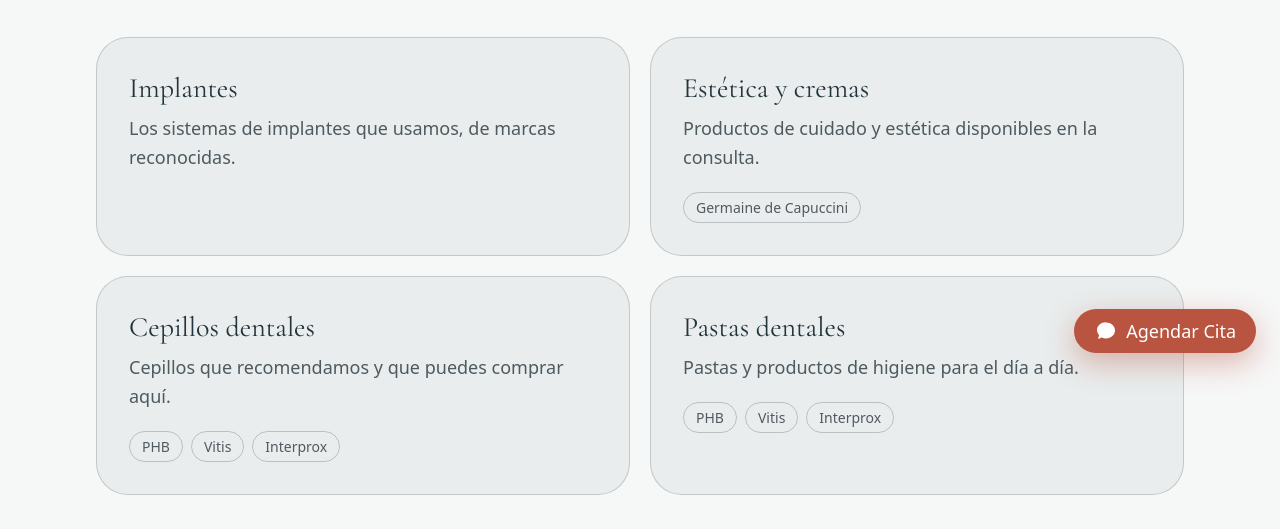
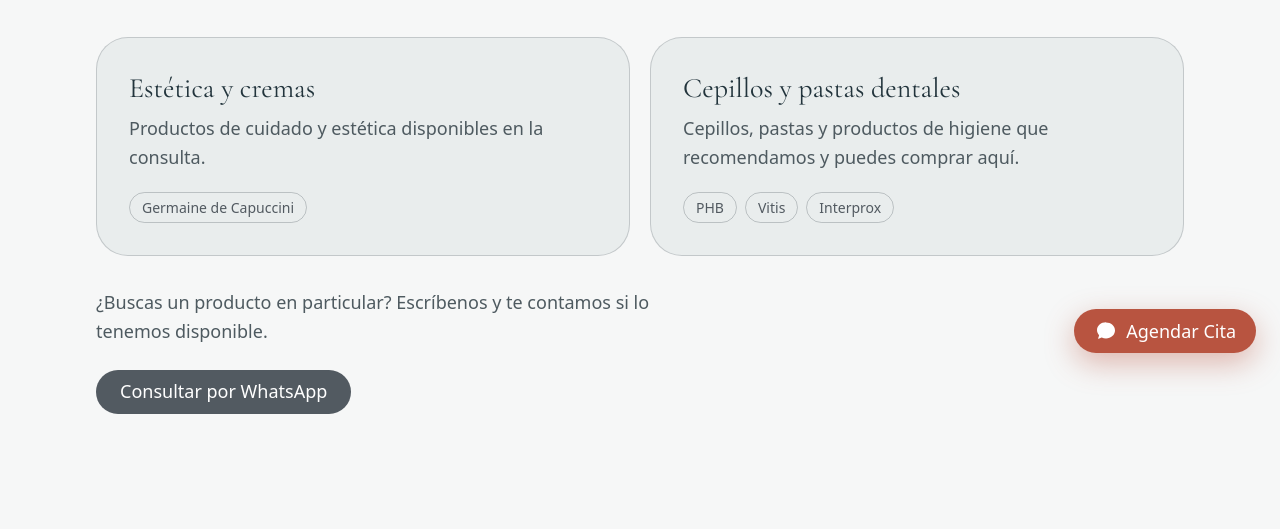
Before and after one commit to carolinaisav/pagina-vitasab, a Next.js app: page /alianzas in a window 1280 px wide. Shown: the part 423-952 px from the top of the page. Built offline with nearby package versions, Linux system fonts and the light colour scheme; no server answers.

Commit message:
Alianzas: quitar "Implantes" y unir cepillos y pastas en una sola tarjeta
Quedan dos categorias: "Estetica y cremas" (Germaine de Capuccini) y
"Cepillos y pastas dentales" (PHB, Vitis, Interprox).

Co-Authored-By: Claude Opus 4.8 <noreply@anthropic.com>

```diff
--- a/src/app/alianzas/page.tsx
+++ b/src/app/alianzas/page.tsx
@@ -17,22 +17,13 @@ const CATEGORIES: readonly {
   readonly brands?: readonly string[];
 }[] = [
   {
-    title: "Implantes",
-    desc: "Los sistemas de implantes que usamos, de marcas reconocidas.",
-  },
-  {
     title: "Estética y cremas",
     desc: "Productos de cuidado y estética disponibles en la consulta.",
     brands: ["Germaine de Capuccini"],
   },
   {
-    title: "Cepillos dentales",
-    desc: "Cepillos que recomendamos y que puedes comprar aquí.",
-    brands: ["PHB", "Vitis", "Interprox"],
-  },
-  {
-    title: "Pastas dentales",
-    desc: "Pastas y productos de higiene para el día a día.",
+    title: "Cepillos y pastas dentales",
+    desc: "Cepillos, pastas y productos de higiene que recomendamos y puedes comprar aquí.",
     brands: ["PHB", "Vitis", "Interprox"],
   },
 ];
```
